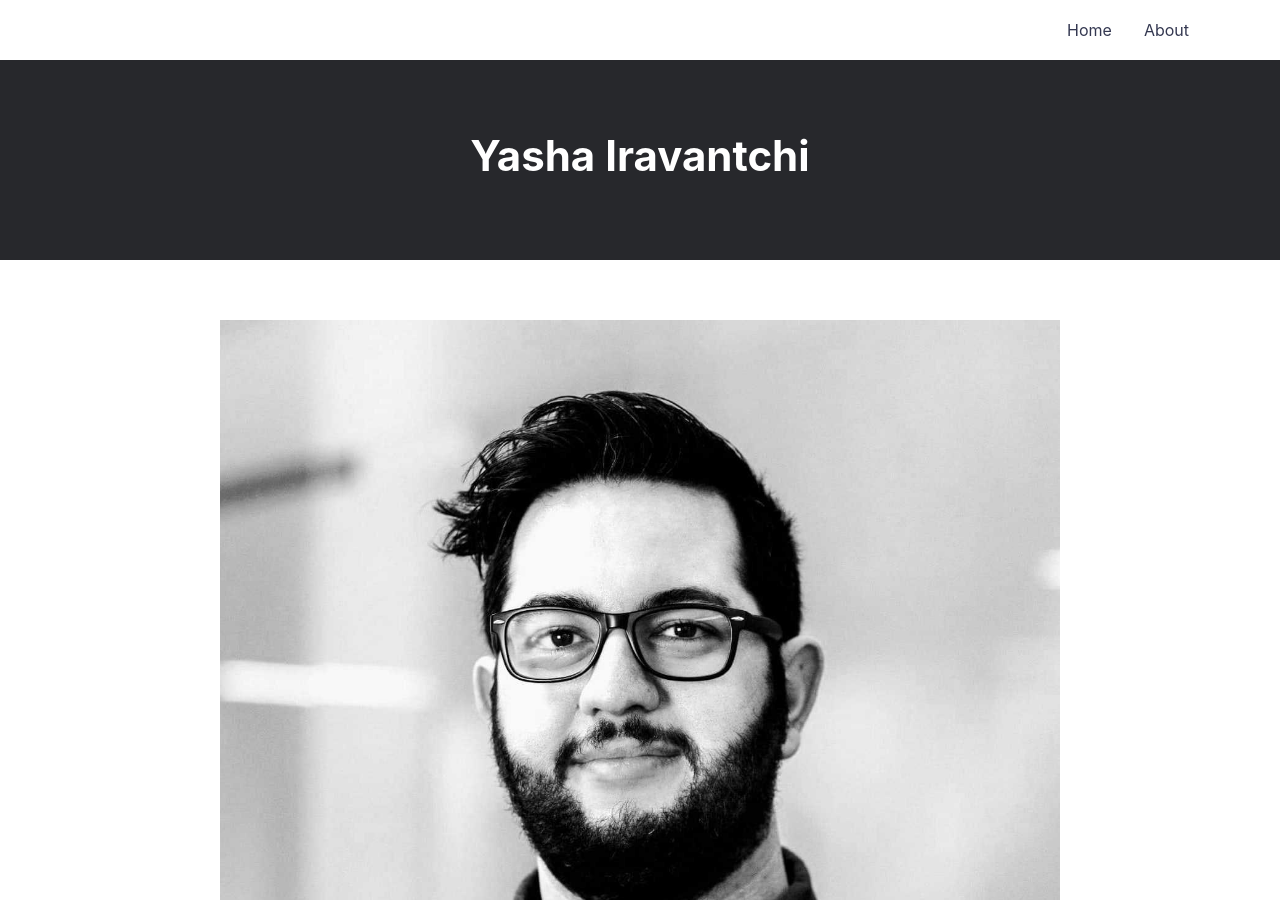
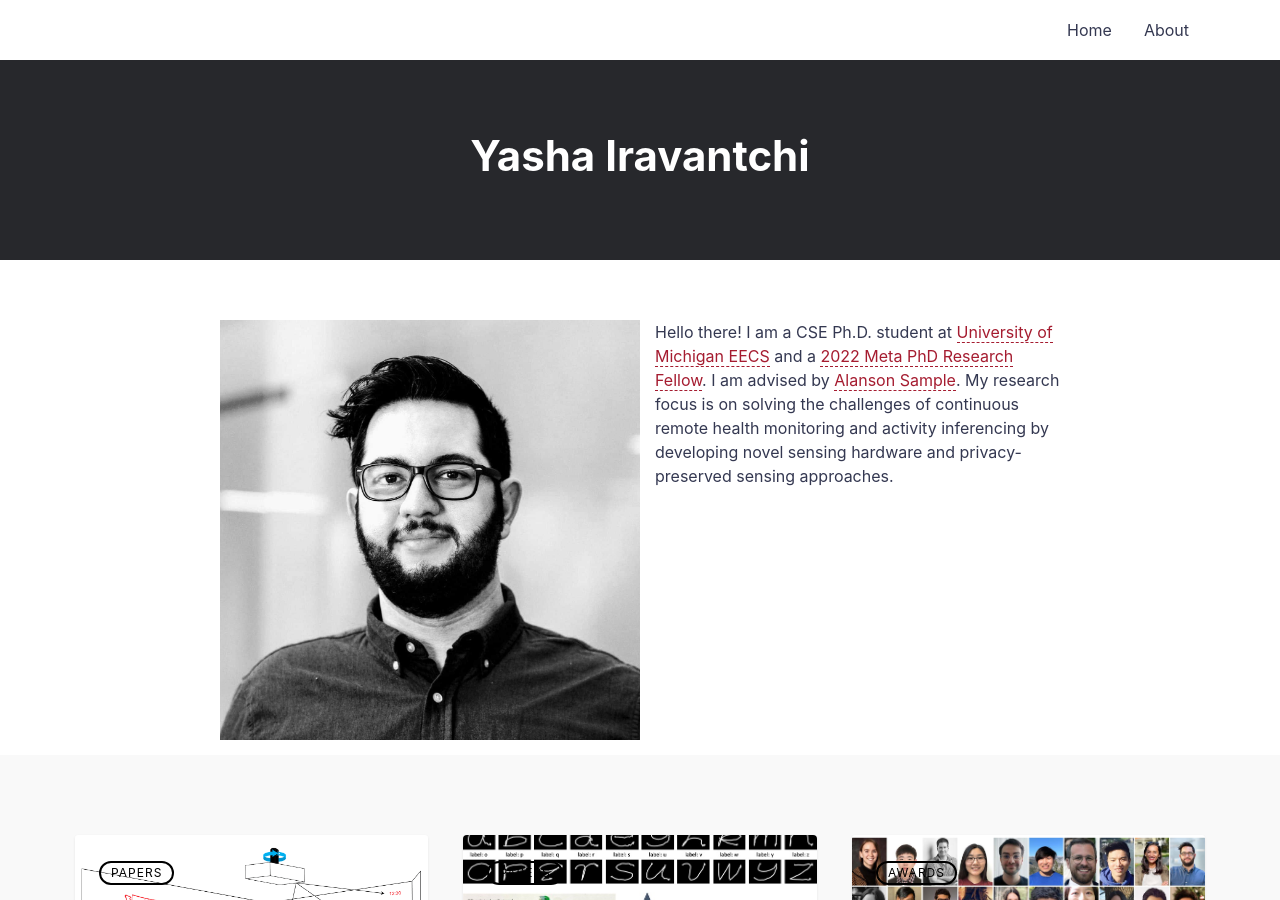
Before and after one commit to yashairavantchi/yashairavantchi.github.io, a Jekyll site: the page built from index.md, in a window 1280 px wide and 900 px high. Built offline with Jekyll 4.4.1, drawn with Linux system fonts in a browser that asks for light colours.

Commit message:
Update default.html

```diff
--- a/_layouts/default.html
+++ b/_layouts/default.html
@@ -37,7 +37,7 @@ layout: compress
         <div class="container">
           <div class="page-content">
             <div>
-              <img src="/assets/pics/yasha.jpg" class="lazyload blur" style="float: left; margin: 0px 15px 15px 0px;" max-width=33% />
+              <img src="/assets/pics/yasha.jpg" class="lazyload blur" style="width: 50%; float: left; margin: 0px 15px 15px 0px;"/>
             </div>
 
             <div>
```
